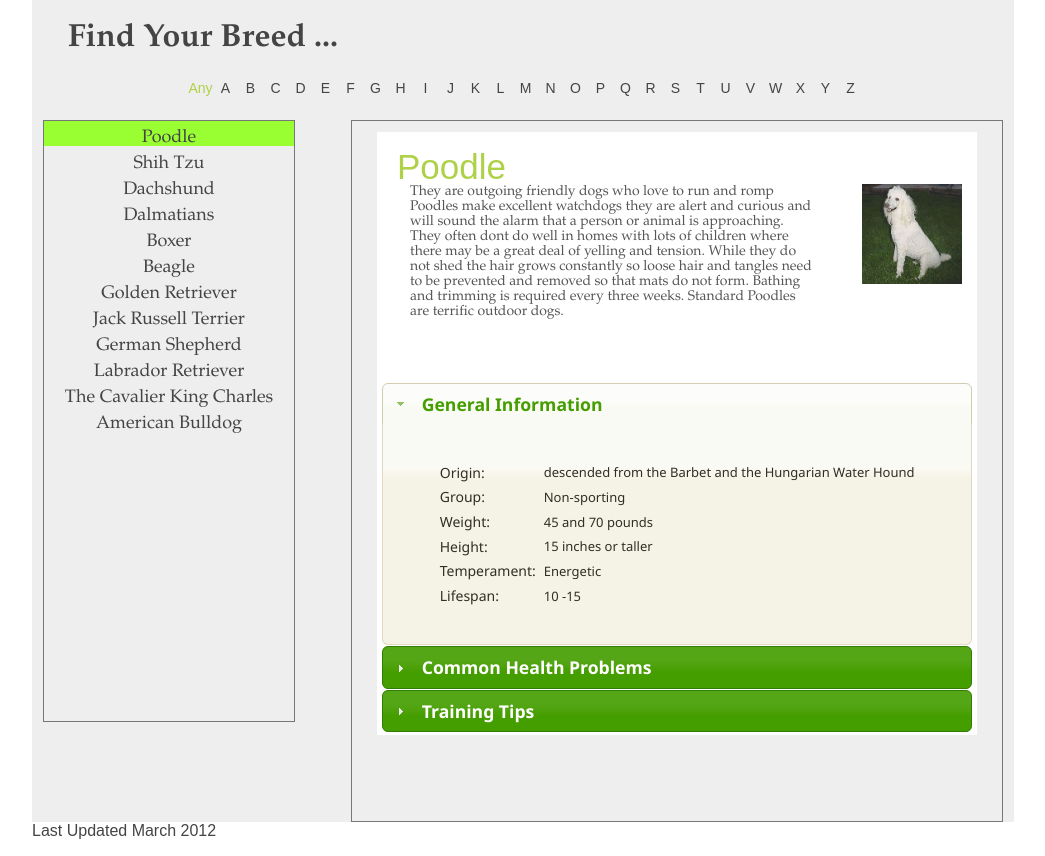
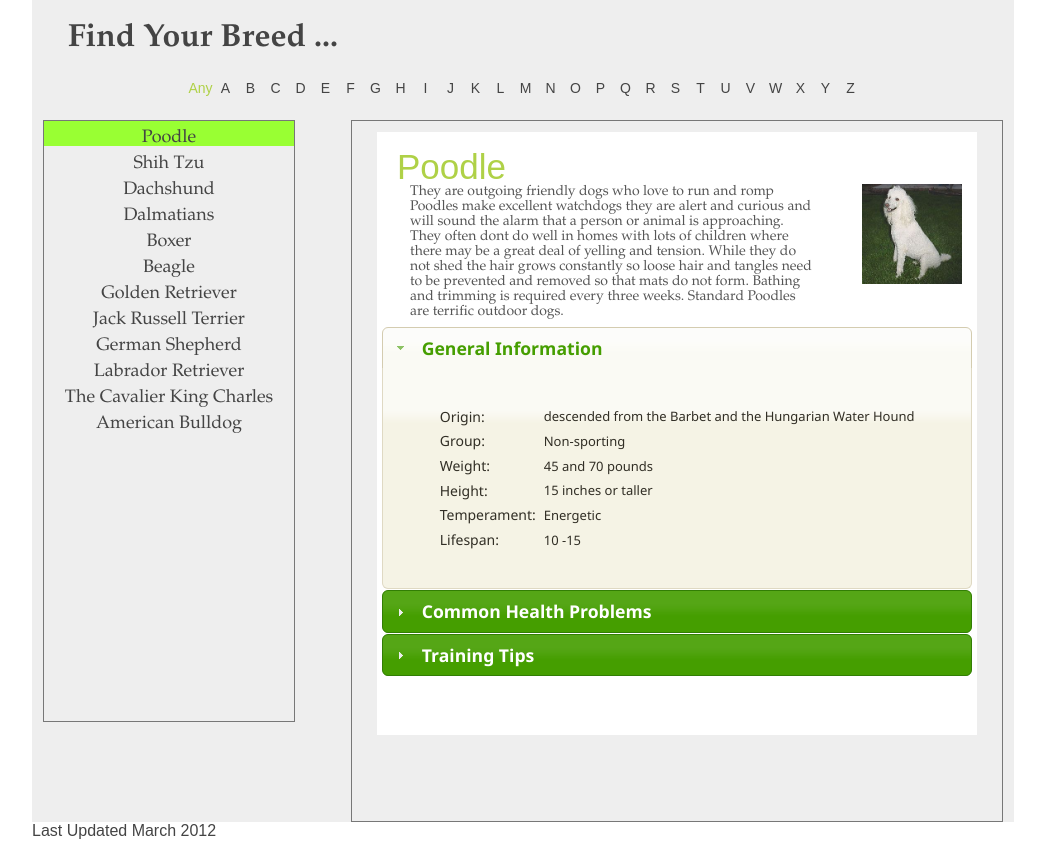
Before and after one commit to cesardv/wolfpackHCI, a PHP site: page /site/breeds.html in a window 1280 px wide. Shown: the part 100-956 px from the top of the page, without its empty margins (118-1163 px from the left). Run offline with PHP 8.4, Linux system fonts and the light colour scheme.

Commit message:
breedHeader height should be auto

```diff
--- a/site/css/breed.css
+++ b/site/css/breed.css
@@ -28,7 +28,7 @@ div.breedHeader {
 	margin-left:auto;
 	margin-right:auto;
 	width:590px;
-	height:250px;
+	height:auto;
 	overflow:auto;
 
 }
```
